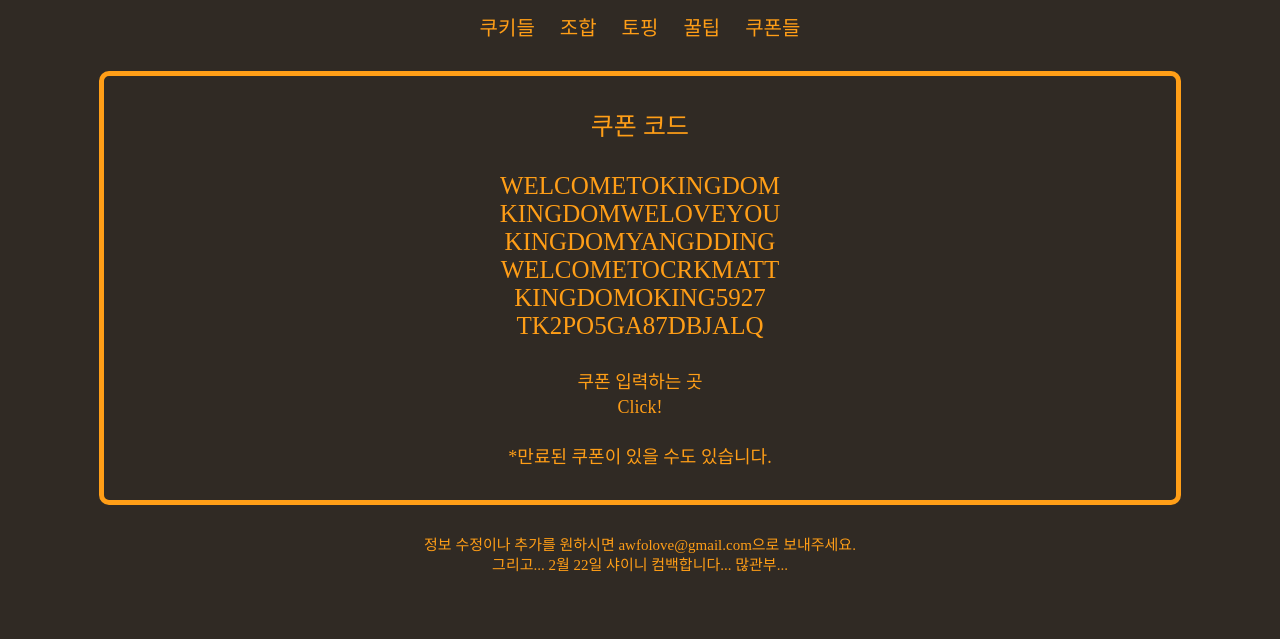
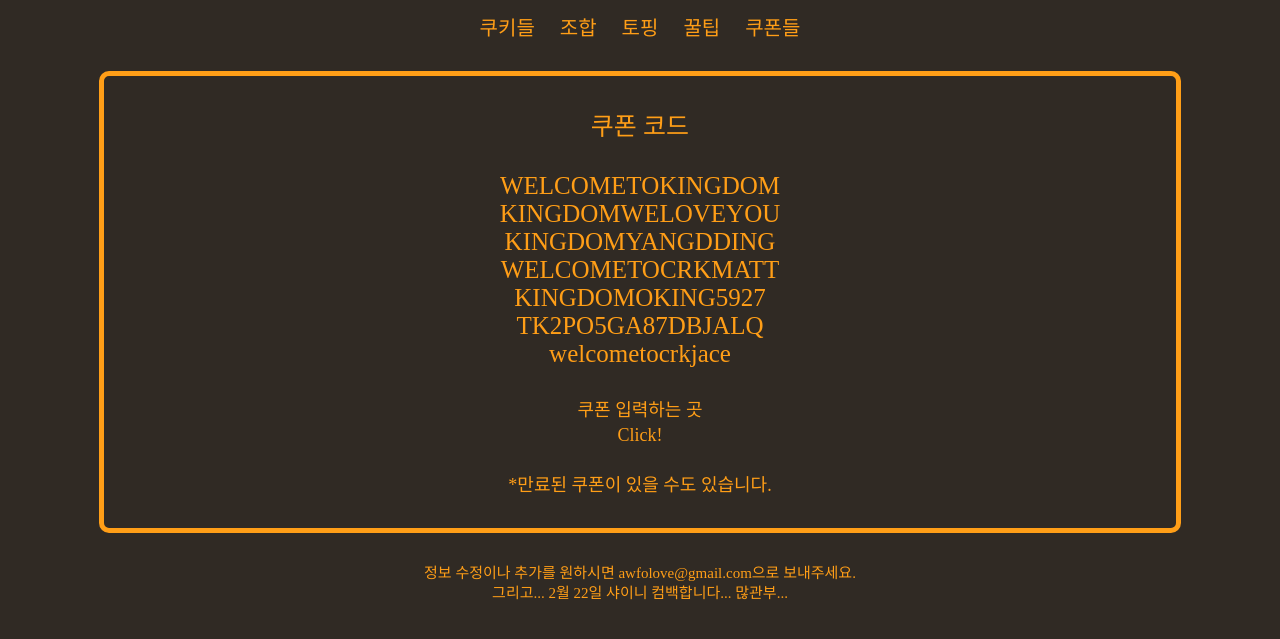
Before and after one commit to awfolove/cookingdom, a plain HTML site: page coupon.html in a window 1280 px wide. Shown: the part 53-692 px from the top of the page. Drawn offline with Linux system fonts and the light colour scheme; a web font is replaced by a local one.

Commit message:
Update coupon.html

```diff
--- a/coupon.html
+++ b/coupon.html
@@ -34,7 +34,9 @@
 
 
     <div class="title">쿠폰 코드</div>
-    <div class="code">WELCOMETOKINGDOM<br>KINGDOMWELOVEYOU<br>KINGDOMYANGDDING<br>WELCOMETOCRKMATT<br>KINGDOMOKING5927<br>TK2PO5GA87DBJALQ<br>
+    <div class="code">WELCOMETOKINGDOM<br>KINGDOMWELOVEYOU<br>KINGDOMYANGDDING<br>WELCOMETOCRKMATT<br>KINGDOMOKING5927<br>TK2PO5GA87DBJALQ<br>welcometocrkjace<br>
+
+
 
 </div>
 
```
